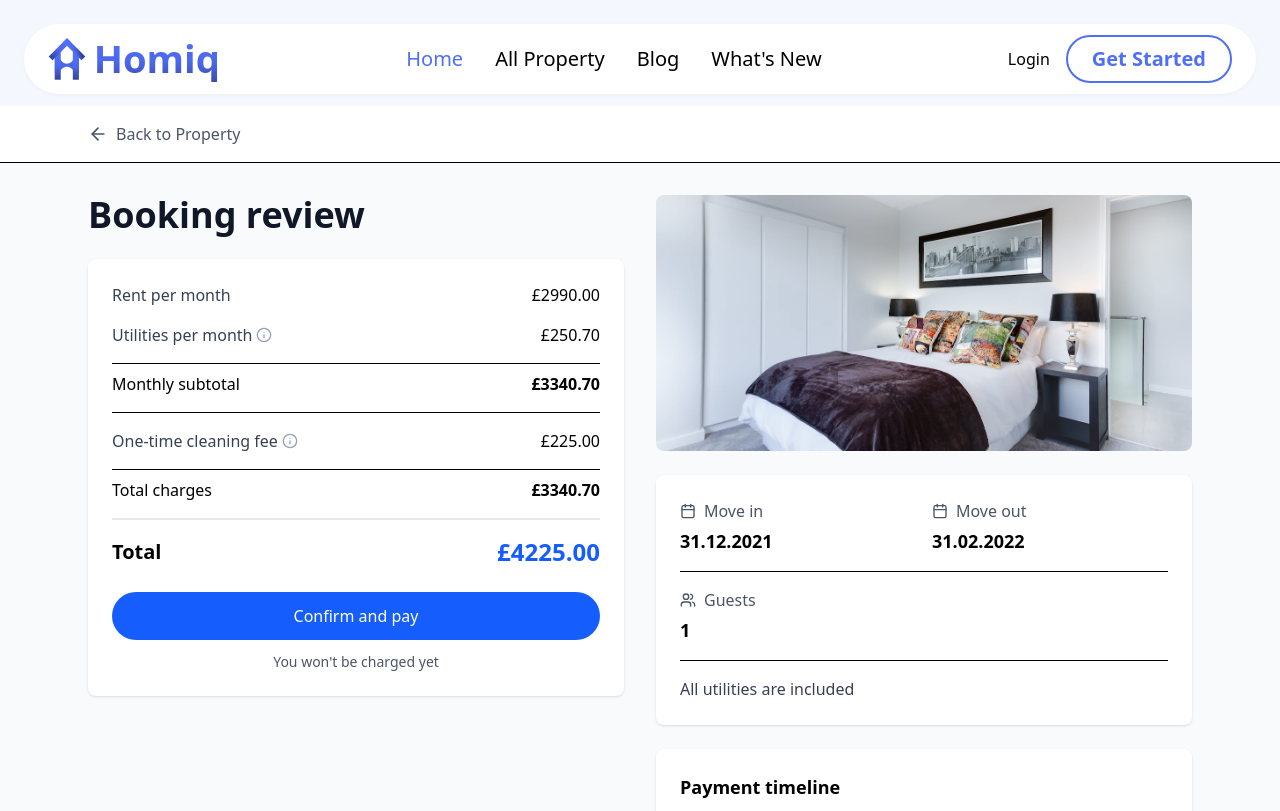
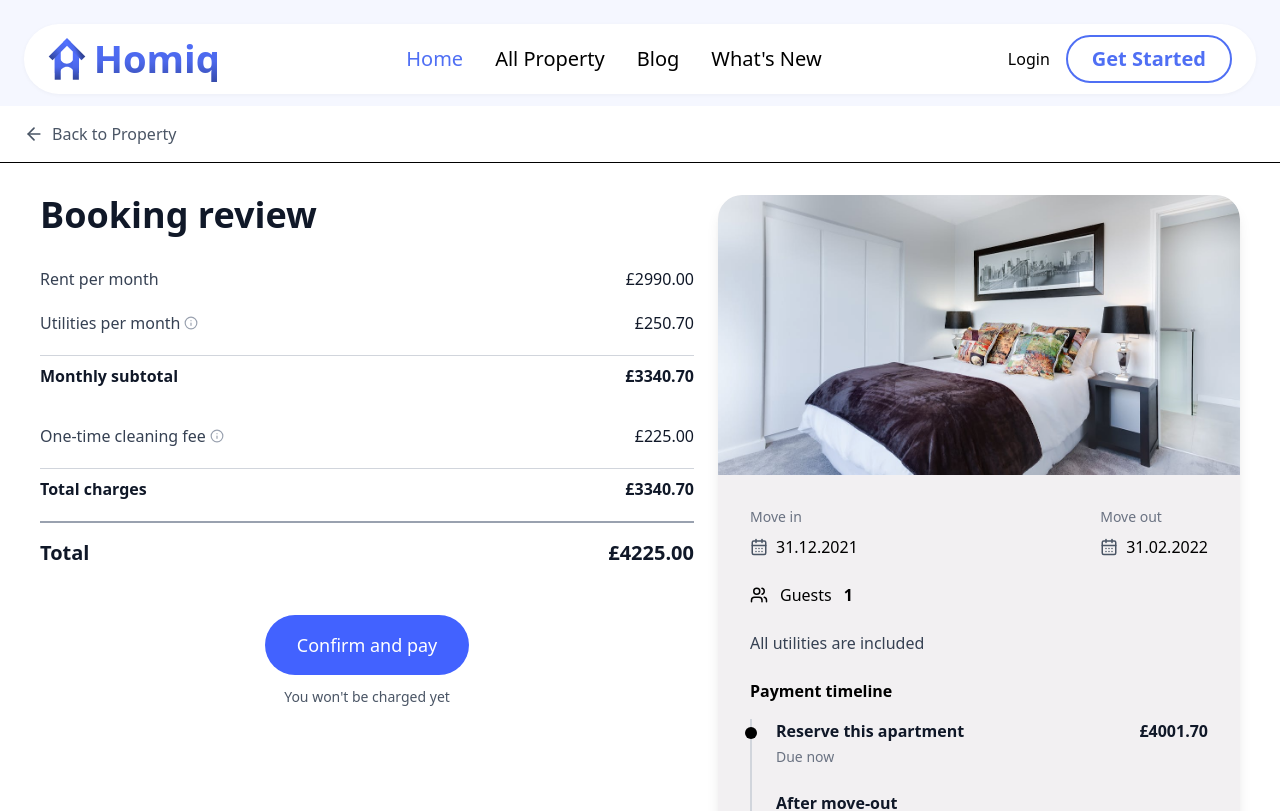
Before and after one commit to TamimOp/Homiq, a Next.js app: page /booking/1 in a window 1280 px wide. Shown: the top 811 px of the page. Built offline with nearby package versions, Linux system fonts and the light colour scheme.

Commit message:
style: refactor BookingReview component for improved state management and layout

```diff
--- a/app/booking/[id]/page.tsx
+++ b/app/booking/[id]/page.tsx
@@ -1,21 +1,49 @@
 "use client";
 
 import { useParams } from "next/navigation";
-import { useState } from "react";
+import { useState, useEffect } from "react";
 import { properties } from "@/data/properties";
 import Image from "next/image";
-import { ArrowLeft, Info, Calendar, Users } from "lucide-react";
+import { ArrowLeft, Info, Users, CalendarDays } from "lucide-react";
 import Link from "next/link";
 import { motion, Variants } from "framer-motion";
+
+interface BookingData {
+  monthlyRent: number;
+  utilities: number;
+  monthlySubtotal: number;
+  cleaningFee: number;
+  totalCharges: number;
+  checkInDate: string;
+  checkOutDate: string;
+  guests: number;
+}
 
 export default function BookingReview() {
   const { id } = useParams();
   const property = properties.find((p) => p.id === parseInt(id as string));
+  const [bookingData, setBookingData] = useState<BookingData>({
+    monthlyRent: 2990.0,
+    utilities: 250.7,
+    monthlySubtotal: 3340.7,
+    cleaningFee: 225.0,
+    totalCharges: 3340.7,
+    checkInDate: "31.12.2021",
+    checkOutDate: "31.02.2022",
+    guests: 1,
+  });
 
-  // Booking state
-  const [checkIn] = useState("31.12.2021");
-  const [checkOut] = useState("31.02.2022");
-  const [guests] = useState(1);
+  useEffect(() => {
+    try {
+      const savedBookingData = localStorage.getItem("bookingData");
+      if (savedBookingData) {
+        const parsed = JSON.parse(savedBookingData);
+        setBookingData(parsed);
+      }
+    } catch (error) {
+      console.error("Error loading booking data:", error);
+    }
+  }, []);
 
   // Animation variants
   const pageVariants: Variants = {
@@ -47,21 +75,6 @@ export default function BookingReview() {
     },
   };
 
-  const cardVariants: Variants = {
-    initial: {
-      opacity: 0,
-      scale: 0.95,
-    },
-    animate: {
-      opacity: 1,
-      scale: 1,
-      transition: {
-        duration: 0.5,
-        ease: "easeOut",
-      },
-    },
-  };
-
   if (!property) {
     return (
       <motion.div
@@ -86,14 +99,14 @@ export default function BookingReview() {
 
   return (
     <motion.div
-      className="min-h-screen bg-gray-50"
+      className="min-h-screen bg-white"
       variants={pageVariants}
       initial="initial"
       animate="animate"
     >
       {/* Header */}
       <motion.div className="bg-white border-b" variants={sectionVariants}>
-        <div className="max-w-6xl mx-auto px-6 py-4">
+        <div className="max-w-7xl mx-auto px-6 py-4">
           <motion.div whileHover={{ x: -5 }} transition={{ duration: 0.2 }}>
             <Link
               href={`/property/${id}`}
@@ -106,156 +119,162 @@ export default function BookingReview() {
         </div>
       </motion.div>
 
-      <div className="max-w-6xl mx-auto px-6 py-8">
-        <div className="grid grid-cols-1 lg:grid-cols-2 gap-8">
-          {/* Left Side - Booking Review */}
-          <motion.div className="space-y-6" variants={sectionVariants}>
-            <motion.h1
-              className="text-4xl font-bold text-gray-900"
+      {/* Main Content */}
+      <motion.div
+        className="flex justify-between items-start gap-6 px-10 py-8 bg-white min-h-screen"
         variants={sectionVariants}
       >
+        {/* LEFT SECTION */}
+        <motion.div
+          className="flex-1 max-w-2xl space-y-8"
+          variants={sectionVariants}
+        >
+          <h2 className="text-4xl font-semibold text-gray-900">
             Booking review
-            </motion.h1>
+          </h2>
 
-            <motion.div
-              className="bg-white rounded-lg p-6 shadow-sm"
-              variants={cardVariants}
-            >
-              <div className="space-y-4">
-                <div className="flex justify-between items-center">
+          <div className="space-y-5">
+            {/* Charges */}
+            <div className="flex justify-between items-center text-base">
               <span className="text-gray-700">Rent per month</span>
-                  <span className="font-medium">£2990.00</span>
+              <span className="font-medium text-gray-900">
+                £{bookingData.monthlyRent.toFixed(2)}
+              </span>
             </div>
-
-                <div className="flex justify-between items-center">
-                  <div className="flex items-center gap-1">
-                    <span className="text-gray-700">Utilities per month</span>
-                    <Info size={16} className="text-gray-400" />
+            <div className="flex justify-between items-center text-base">
+              <span className="flex items-center gap-1 text-gray-700">
+                Utilities per month <Info size={14} className="text-gray-400" />
+              </span>
+              <span className="font-medium text-gray-900">
+                £{bookingData.utilities.toFixed(2)}
+              </span>
             </div>
-                  <span className="font-medium">£250.70</span>
+            <div className="flex justify-between items-center text-base pt-2 border-t border-gray-300">
+              <span className="font-semibold text-gray-900">
+                Monthly subtotal
+              </span>
+              <span className="font-semibold text-gray-900">
+                £{bookingData.monthlySubtotal.toFixed(2)}
+              </span>
             </div>
-
-                <div className="flex justify-between items-center pt-2 border-t">
-                  <span className="font-medium">Monthly subtotal</span>
-                  <span className="font-bold">£3340.70</span>
+            <div className="flex justify-between items-center text-base pt-4">
+              <span className="flex items-center gap-1 text-gray-700">
+                One-time cleaning fee{" "}
+                <Info size={14} className="text-gray-400" />
+              </span>
+              <span className="font-medium text-gray-900">
+                £{bookingData.cleaningFee.toFixed(2)}
+              </span>
             </div>
-
-                <div className="flex justify-between items-center pt-4 border-t">
-                  <div className="flex items-center gap-1">
-                    <span className="text-gray-700">One-time cleaning fee</span>
-                    <Info size={16} className="text-gray-400" />
+            <div className="flex justify-between items-center text-base pt-2 border-t border-gray-300">
+              <span className="font-semibold text-gray-900">Total charges</span>
+              <span className="font-semibold text-gray-900">
+                £{bookingData.totalCharges.toFixed(2)}
+              </span>
             </div>
-                  <span className="font-medium">£225.00</span>
-                </div>
-
-                <div className="flex justify-between items-center pt-2 border-t">
-                  <span className="font-medium">Total charges</span>
-                  <span className="font-bold">£3340.70</span>
-                </div>
-
-                <div className="flex justify-between items-center pt-4 border-t-2 border-gray-200">
-                  <span className="text-xl font-bold">Total</span>
-                  <span className="text-2xl font-bold text-blue-600">
-                    £4225.00
-                  </span>
+            <div className="flex justify-between items-center text-xl font-bold pt-4 border-t-2 border-gray-400">
+              <span className="text-gray-900">Total</span>
+              <span className="text-gray-900">£4225.00</span>
             </div>
           </div>
 
+          {/* Confirm button */}
+          <div className="pt-4 flex flex-col items-center">
             <motion.button
-                className="w-full mt-6 bg-blue-600 text-white py-3 px-6 rounded-full font-medium hover:bg-blue-700 transition-colors"
+              className="bg-[#4262FF] hover:bg-[#304de0] transition px-8 py-4 rounded-full text-white font-medium text-lg"
               whileHover={{ scale: 1.02 }}
               whileTap={{ scale: 0.98 }}
             >
               Confirm and pay
             </motion.button>
-
-              <p className="text-center text-sm text-gray-600 mt-3">
+            <p className="text-sm text-gray-600 text-center mt-3">
               You won&apos;t be charged yet
             </p>
-            </motion.div>
-          </motion.div>
-
-          {/* Right Side - Property Details */}
-          <motion.div className="space-y-6" variants={sectionVariants}>
-            {/* Property Image */}
-            <motion.div
-              className="relative w-full h-64 rounded-lg overflow-hidden"
-              variants={cardVariants}
-              whileHover={{ scale: 1.02 }}
-              transition={{ duration: 0.3 }}
-            >
-              <Image
-                src="/assets/pic1.png"
-                alt={property.title}
-                fill
-                className="object-cover"
-              />
-            </motion.div>
-
-            {/* Booking Details */}
-            <motion.div
-              className="bg-white rounded-lg p-6 shadow-sm space-y-4"
-              variants={cardVariants}
-            >
-              <div className="grid grid-cols-2 gap-4">
-                <div>
-                  <div className="flex items-center gap-2 text-gray-600 mb-1">
-                    <Calendar size={16} />
-                    <span className="font-medium">Move in</span>
-                  </div>
-                  <div className="text-lg font-bold">{checkIn}</div>
-                </div>
-                <div>
-                  <div className="flex items-center gap-2 text-gray-600 mb-1">
-                    <Calendar size={16} />
-                    <span className="font-medium">Move out</span>
-                  </div>
-                  <div className="text-lg font-bold">{checkOut}</div>
-                </div>
-              </div>
-
-              <div className="pt-4 border-t">
-                <div className="flex items-center gap-2 text-gray-600 mb-1">
-                  <Users size={16} />
-                  <span className="font-medium">Guests</span>
-                </div>
-                <div className="text-lg font-bold">{guests}</div>
-              </div>
-
-              <div className="pt-4 border-t">
-                <p className="text-gray-700">All utilities are included</p>
           </div>
         </motion.div>
 
-            {/* Payment Timeline */}
+        {/* RIGHT SECTION: Summary Card */}
         <motion.div
-              className="bg-white rounded-lg p-6 shadow-sm"
-              variants={cardVariants}
+          className="bg-[#F2F0F2] rounded-3xl overflow-hidden shadow-lg"
+          style={{ width: "522px", height: "718px" }}
+          variants={sectionVariants}
+          whileHover={{ scale: 1.01 }}
+          transition={{ duration: 0.3 }}
         >
-              <h3 className="text-lg font-bold mb-4">Payment timeline</h3>
-
-              <div className="space-y-4">
-                <div className="flex items-start gap-3">
-                  <div className="w-3 h-3 bg-blue-600 rounded-full mt-1 flex-shrink-0"></div>
-                  <div className="flex-1">
-                    <div className="flex justify-between items-start">
+          <div className="w-full h-[280px] relative">
+            <Image
+              src="/assets/pic1.png"
+              alt="Room"
+              fill
+              className="object-cover rounded-t-3xl"
+            />
+          </div>
+          <div className="p-8 space-y-6 text-sm h-[438px] flex flex-col justify-between">
+            {/* Dates & Guests */}
+            <div className="space-y-6">
+              <div className="flex justify-between">
                 <div>
-                        <p className="font-medium">Reserve this apartment</p>
-                        <p className="text-sm text-gray-600">Due now</p>
+                  <p className="text-sm text-gray-500 mb-2 font-medium">
+                    Move in
+                  </p>
+                  <div className="flex items-center gap-2">
+                    <CalendarDays size={18} className="text-gray-600" />
+                    <span className="text-base font-medium">
+                      {bookingData.checkInDate}
+                    </span>
                   </div>
-                      <span className="font-bold">£4001.70</span>
+                </div>
+                <div>
+                  <p className="text-sm text-gray-500 mb-2 font-medium">
+                    Move out
+                  </p>
+                  <div className="flex items-center gap-2">
+                    <CalendarDays size={18} className="text-gray-600" />
+                    <span className="text-base font-medium">
+                      {bookingData.checkOutDate}
+                    </span>
                   </div>
                 </div>
               </div>
 
-                <div className="flex items-start gap-3">
-                  <div className="w-3 h-3 bg-gray-300 rounded-full mt-1 flex-shrink-0"></div>
+              <div className="flex items-center gap-3">
+                <Users size={18} />
+                <span className="text-base font-medium">Guests</span>
+                <span className="font-semibold text-base">
+                  {bookingData.guests}
+                </span>
+              </div>
+
+              <p className="text-gray-700 text-base">
+                All utilities are included
+              </p>
+            </div>
+
+            {/* Timeline */}
             <div className="flex-1">
+              <h3 className="font-semibold mb-4 text-base">Payment timeline</h3>
+              <div className="space-y-6 border-l-2 border-gray-300 pl-6 relative">
+                {/* Dot 1 */}
+                <div className="absolute w-3 h-3 bg-black rounded-full left-[-7px] top-2" />
                 <div className="flex justify-between items-start">
                   <div>
-                        <p className="font-medium">After move-out</p>
-                        <div className="flex items-center gap-1">
-                          <p className="text-sm text-gray-600">
+                    <p className="font-semibold text-base text-gray-900">
+                      Reserve this apartment
+                    </p>
+                    <p className="text-sm text-gray-500 mt-1">Due now</p>
+                  </div>
+                  <p className="font-bold text-base text-gray-900">£4001.70</p>
+                </div>
+
+                {/* Dot 2 */}
+                <div className="absolute w-3 h-3 bg-black rounded-full left-[-7px] top-[120px]" />
+                <div className="flex justify-between items-start">
+                  <div>
+                    <p className="font-semibold text-base text-gray-900">
+                      After move-out
+                    </p>
+                    <div className="flex items-center gap-1 mt-1">
+                      <p className="text-sm text-gray-500">
                         Receive your £400.00 deposit back within 30 days
                       </p>
                       <Info size={14} className="text-gray-400" />
@@ -267,8 +286,6 @@ export default function BookingReview() {
           </div>
         </motion.div>
       </motion.div>
-        </div>
-      </div>
     </motion.div>
   );
 }
```
Lines whose indentation alone changed are shown as unchanged.
